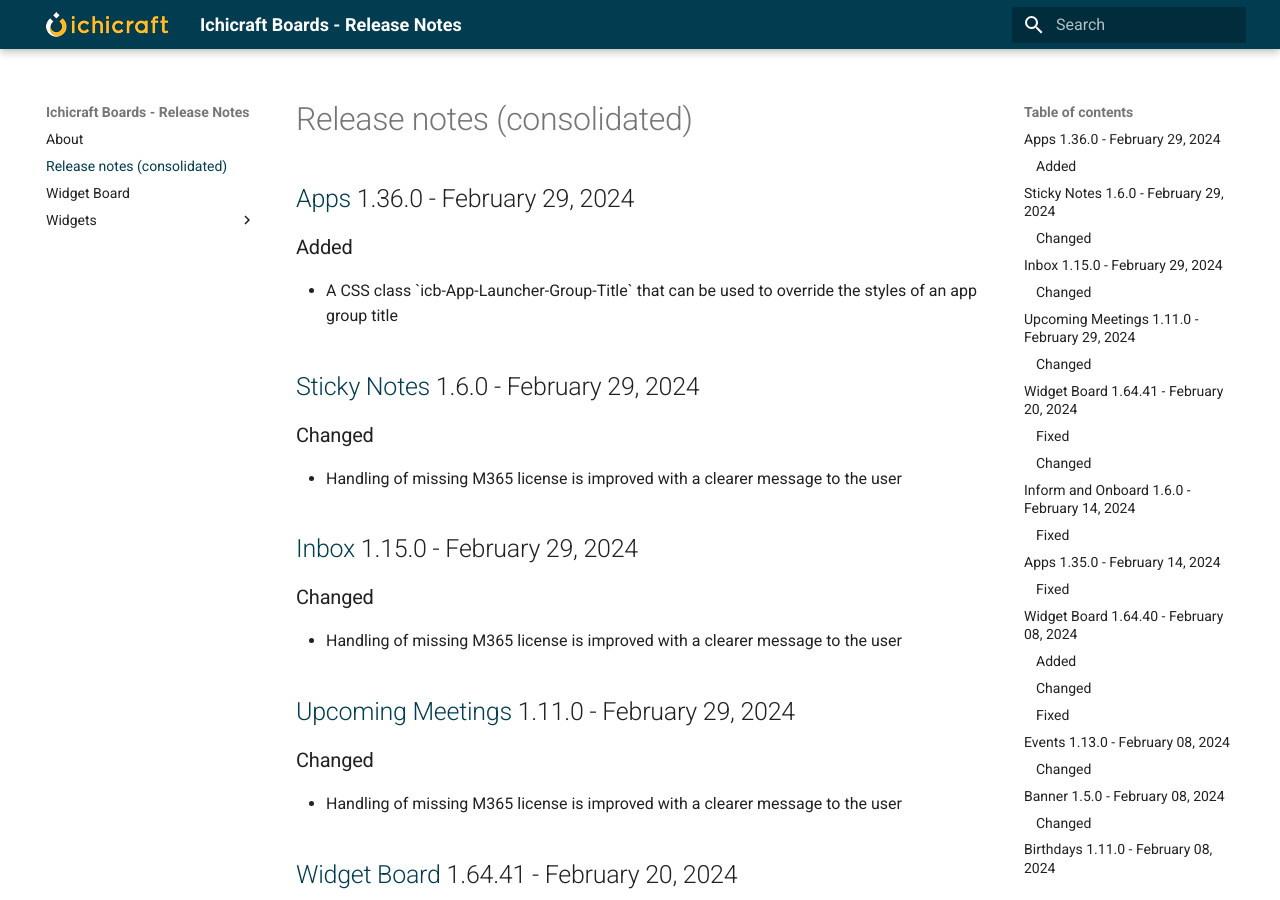
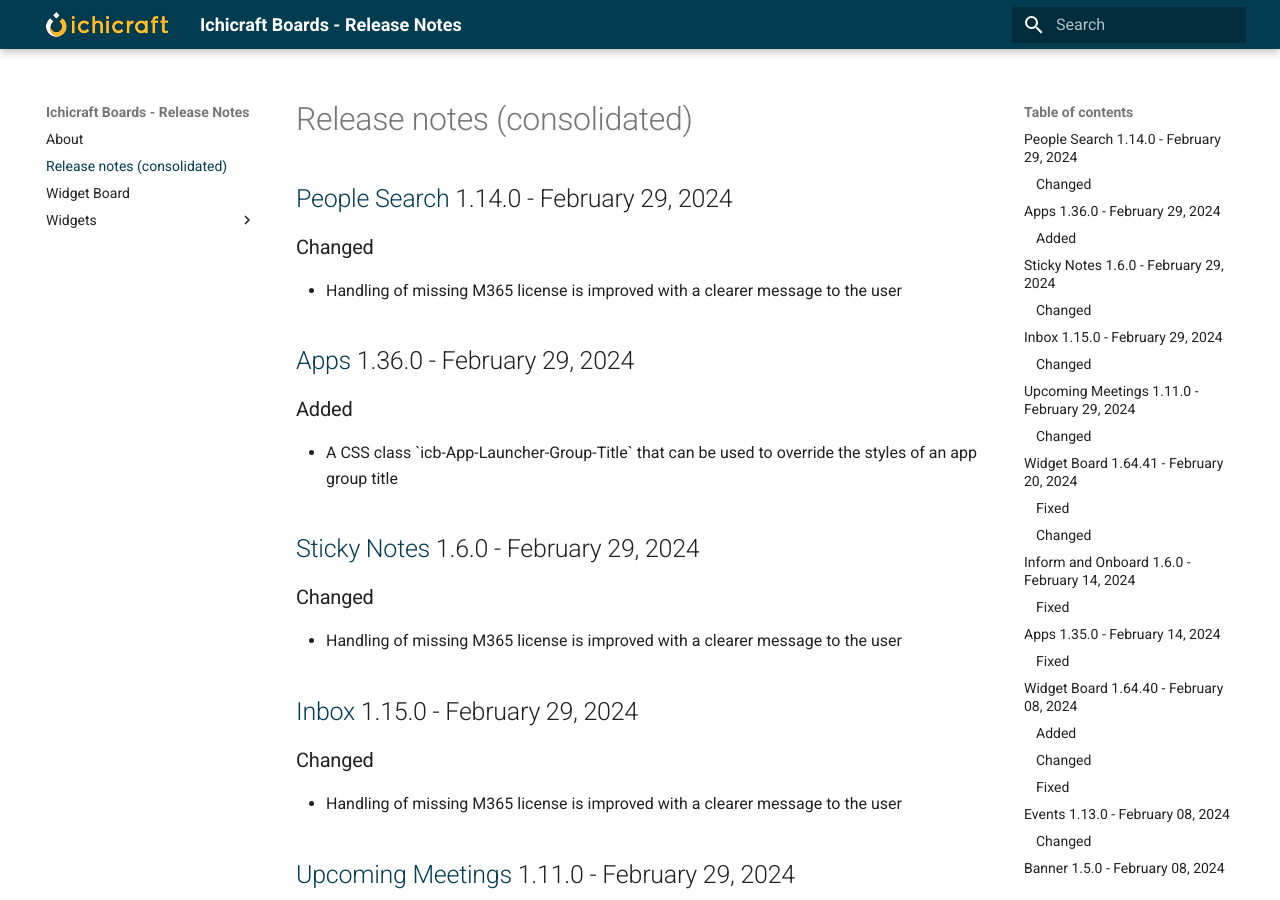
Before and after one commit to ichicraft/widgets-docs, an MkDocs documentation site: the page built from docs/Release-notes-(consolidated).md, in a window 1280 px wide and 900 px high. Built offline with MkDocs 1.6.1 and Material for MkDocs 9.7.7, drawn with Linux system fonts in a browser that asks for light colours.

Commit message:
Release notes updated by BuildService

```diff
--- a/docs/Release-notes-(consolidated).md
+++ b/docs/Release-notes-(consolidated).md
@@ -1,3 +1,8 @@
+## [People Search](./Widgets/People Search.md) 1.14.0 - February 29, 2024
+
+### Changed
+- Handling of missing M365 license is improved with a clearer message to the user
+
 ## [Apps](./Widgets/Apps.md) 1.36.0 - February 29, 2024
 
 ### Added
```
Also changed, not shown: docs/Widgets/People Search.md (+5 -0 lines).
